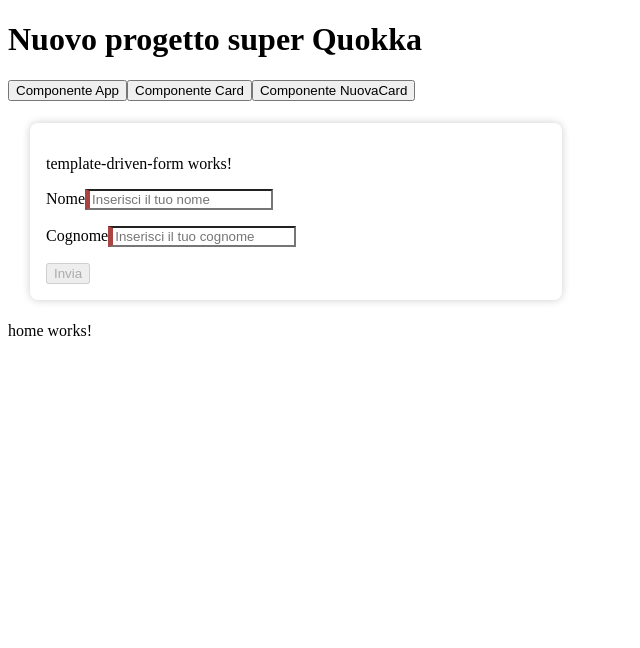
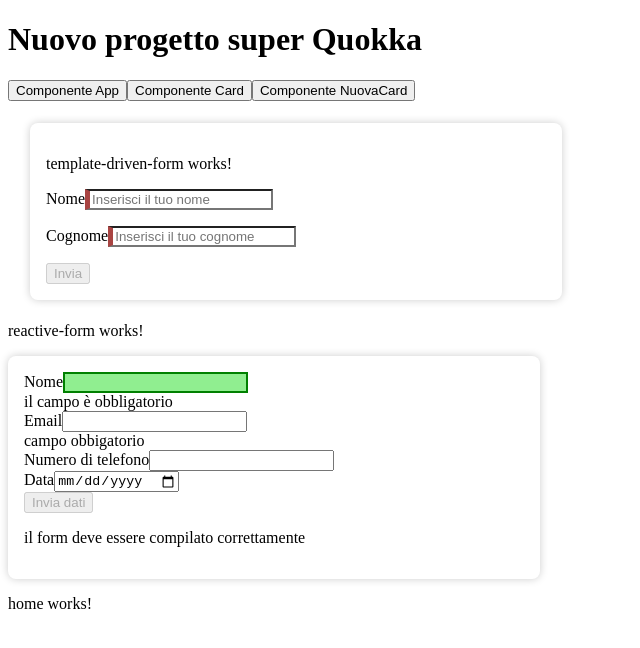
Before and after one commit to Bongiu/QuokkaProg, an Angular app: page / in a window 1280 px wide. Shown: the top 648 px of the page, without its empty margins (0-640 px from the left). Built offline with nearby package versions, Linux system fonts and the light colour scheme.

Commit message:
FORMS : reactive & template

```diff
--- a/src/app/app.component.html
+++ b/src/app/app.component.html
@@ -10,4 +10,5 @@
     Componente NuovaCard
  </button>
 <app-template-driven-form (datiForm)="getDatiForm($event)"></app-template-driven-form>
+<app-reactive-form></app-reactive-form>
 <router-outlet />
--- a/src/app/app.component.ts
+++ b/src/app/app.component.ts
@@ -4,11 +4,12 @@ import { CardComponent } from "../library/card/card.component";
 import { InvioDatiOutputCardService } from './core/services/invio-dati-output-card.service';
 import { TemplateDrivenFormComponent } from '../library/template-driven-form/template-driven-form.component';
 import { log } from 'node:console';
+import { ReactiveFormComponent } from '../library/reactive-form/reactive-form.component';
 
 @Component({
   selector: 'app-root',
   standalone: true,
-  imports: [RouterOutlet, CardComponent, RouterLink, RouterLinkActive,TemplateDrivenFormComponent],
+  imports: [RouterOutlet, CardComponent, RouterLink, RouterLinkActive,TemplateDrivenFormComponent,ReactiveFormComponent],
   templateUrl: './app.component.html',
   styleUrl: './app.component.scss'
 })
--- /dev/null
+++ b/src/library/reactive-form/reactive-form.component.html
@@ -0,0 +1,49 @@
+<p>reactive-form works!</p>
+<form action="" class="card-container" [formGroup]="formReactive">
+    <div>
+        <label for="nome">Nome</label>
+        <input type="text" id="nome" name="nome" formControlName="nome" [ngClass]="{ 'valid': nome.valid,'invalid' : nome.invalid}">
+        <div>
+            @if(nome.valid){
+                @if (!nome.hasError('required')) {
+                   il campo è obbligatorio
+                }@else{
+                   campo valido
+                }
+            }
+         </div>
+    </div>
+    <div>
+        <label for="mail">Email</label>
+        <input type="email" id="mail" formControlName="mail">
+        <div>
+             @if (mail.valid) {
+                @if (!mail.hasError('required')) {
+                    campo obbigatorio
+                }@else{
+                    campo valido
+                }
+             }
+        </div>
+
+    </div>
+    <div>
+        <label for="numero">Numero di telefono</label>
+        <input type="number" formControlName="numero">
+    </div>
+    <div>
+        <label for="data">Data</label>
+        <input type="date" id="data" formControlName="data">
+    </div>
+    <div>
+        <button type="submit" (click)="sendForm()" [disabled]="!formReactive.valid" >Invia dati</button>
+    </div>
+
+    <div>
+        @if(!formReactive.valid){
+            <p>il form deve essere compilato correttamente</p>
+        }@else {
+            <p>Conratulazioni che il quokka sia con te</p>
+        }
+    </div>
+</form>
--- /dev/null
+++ b/src/library/reactive-form/reactive-form.component.scss
@@ -0,0 +1,14 @@
+.invalid{
+    border: 2px solid red;
+    background-color: crimson;
+    color: white;
+}
+.valid{
+    border: 2px solid green;
+    background-color:lightgreen;
+    color: black;
+}
+
+.mess{
+    border: 2px solid black;
+}
--- /dev/null
+++ b/src/library/reactive-form/reactive-form.component.ts
@@ -0,0 +1,58 @@
+import { CommonModule } from '@angular/common';
+import { Component, output } from '@angular/core';
+import { FormControl, FormGroup, ReactiveFormsModule, Validators } from '@angular/forms';
+
+
+// export interface formReactive{
+//   nome:string;
+//   mail: string;
+//   numero: number;
+//   data: Date
+// }
+
+@Component({
+  selector: 'app-reactive-form',
+  standalone: true,
+  imports: [ReactiveFormsModule, CommonModule],
+  templateUrl: './reactive-form.component.html',
+  styleUrl: './reactive-form.component.scss'
+})
+
+
+export class ReactiveFormComponent {
+  // formReactive = FormGroup;
+
+  formReactive! : FormGroup;
+
+
+    nome = new FormControl('');
+    mail = new FormControl('');
+    // numero = new FormControl('');
+    // data = new Date();
+
+    initReactiveForm(){
+      this.formReactive = new FormGroup({
+        nome : new FormControl('',[Validators.required]),
+        mail: new FormControl('',[Validators.required, Validators.email]),
+        numero: new FormControl(null,Validators.required),
+        data: new FormControl(null, [Validators.required])
+      })
+    }
+
+    sendForm(){
+      if(this.formReactive.valid){
+        console.log('il form è valido ',this.formReactive.value);
+      }
+    }
+
+    ngOnInit(){
+      this.initReactiveForm();
+    }
+
+    datiReactiveForm = output<any>();
+
+    sendDatiReactiveForm(dat : any){
+      this.datiReactiveForm.emit(dat);
+    }
+
+}
```
Also changed, not shown: 1 other file (tests, documents, lock files or other folders).
